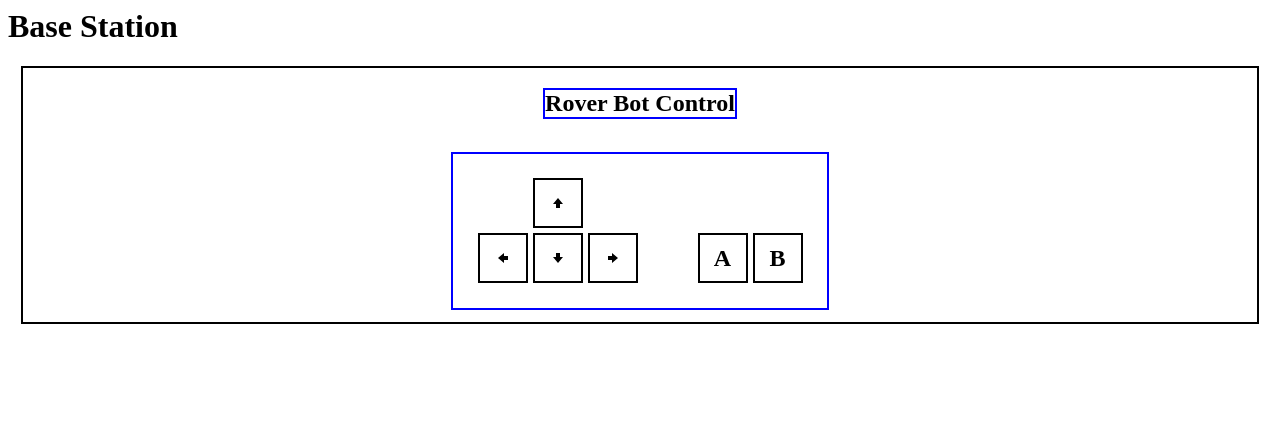
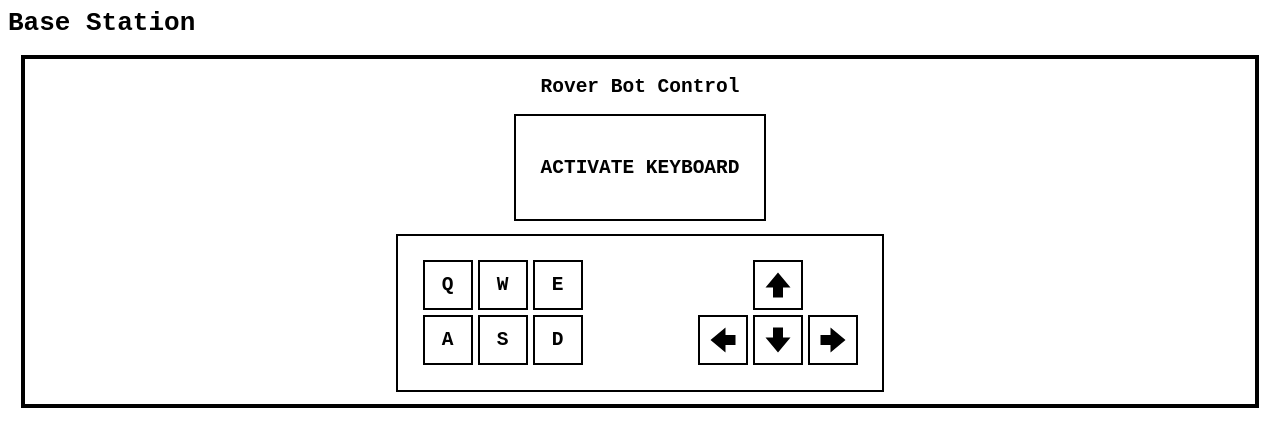
Before and after one commit to intern-jck/base-station, a React app: page / in a window 1280 px wide. Shown: the top 446 px of the page. Built offline with nearby package versions, Linux system fonts and the light colour scheme.

Commit message:
creates gui layout and basic functionality

```diff
--- a/src/App.jsx
+++ b/src/App.jsx
@@ -1,5 +1,6 @@
 import React from "react";
 import BotControl from './BotControl.jsx';
+import './styles/App.css';
 
 const App = () => {
 
--- a/src/BotControl.jsx
+++ b/src/BotControl.jsx
@@ -6,106 +6,62 @@ import './styles/BotControl.css';
 function BotControl(props) {
 
   const [keyboardActive, setKeyboardActive] = useState(false);
-  // const [buttonActive, setButtonActive] = useState(false);
-  // const [gamepadActive, setGamepadActive] = useState(false);
 
-  const [currentDirection, setCurrentDirection] = useState('');
-  const [currentSpeed, setCurrentSpeed] = useState(100);
-
-  // const zeroBotUrl = '';
   const roverBotUrl = 'http://192.168.1.110:3000';
 
 
-  const moveBot = (dir, spd)  => {
-    axios
-      .put(roverBotUrl + `/bot-move/`,
-        {
-          'dir': dir,
-          'spd': spd,
-        })
-      .then((response) => {
-        console.log(response.status);
-      })
-      .catch((error) => {
-        console.log(error.message);
-      });
 
-  };
+  const handleKeyDown = (event) => {
 
-  const activateKeyboard = (event) => {
-    console.log(event.target);
-    const activate = keyboardActive;
-    event.target.classList.toggle('keyboard-active');
-    setKeyboardActive(!activate);
+    event.preventDefault();
+    const target = event.target;
+    const name = event.name;
+    const key = event.key;
+    console.log('KEYBOARD', key);
 
-  }
-
-  const onKeyPress = (event) => {
-    event.preventDefault();
-
-    // const target = event.target;
-    const keyCode = event.keyCode;
-    const keyChar =  String.fromCharCode(keyCode);
-    console.log('KEYBOARD', keyChar, keyCode);
-
-    switch (keyChar) {
-      case 'W':
-        setCurrentDirection(keyChar);
-        moveBot(keyChar, currentSpeed);
+    target.classList.toggle('keyboard-active');
+    console.log(target.classList);
+    switch (key) {
+      case 'w':
         break;
-      case 'S':
-        setCurrentDirection(keyChar);
-        moveBot(keyChar, currentSpeed);
+      case 's':
         break;
-      case 'A':
-        setCurrentDirection(keyChar);
-        moveBot(keyChar, currentSpeed);
+      case 'a':
         break;
-      case 'D':
-        setCurrentDirection(keyChar);
-        moveBot(keyChar, currentSpeed);
+      case 'd':
         break;
-      case 'E':
-        // setCurrentDirection(keyChar);
-        let spd = currentSpeed + 10;
-        if (spd > 250) { spd = 255; }
-        setCurrentSpeed(spd);
-        moveBot(currentDirection, spd);
+      case 'e':
         break;
-      case 'Q':
-        setCurrentDirection(keyChar);
-        setCurrentSpeed(100);
-        moveBot(keyChar, 0);
+      case 'q':
         break;
       }
+
 
     };
 
   return (
     <div className="bot-control-panel">
       <h2 className="control-header">Rover Bot Control</h2>
-
       <div
-        className="direction-control"
-        onClick={activateKeyboard}
-        onKeyDown={onKeyPress}
-        tabIndex="0">
-        <div className="dir-btn dir-left"><GoArrowLeft /></div>
-        <div className="dir-btn dir-up"><GoArrowUp /></div>
-        <div className="dir-btn dir-down"><GoArrowDown /></div>
-        <div className="dir-btn dir-right"><GoArrowRight /></div>
-        <div className="dir-btn dir-a"><h2>A</h2></div>
-        <div className="dir-btn dir-b"><h2>B</h2></div>
+        className="keyboard-control"
+        onKeyDown={handleKeyDown}
+        tabIndex="0"><h2>ACTIVATE KEYBOARD</h2>
       </div>
-
-      {/* <div
-        className="keyboard-control"
-        onClick={activateKeyboard}
-        onKeyDown={onKeyPress}
-        tabIndex="0">
-          Keyboard Control
-      </div> */}
-
+      <div
+        className="keyboard-keys">
+        {/* Motor Control */}
+        <div className="ctl-btn dir-left"><h2>A</h2></div>
+        <div className="ctl-btn dir-up"><h2>W</h2></div>
+        <div className="ctl-btn dir-down"><h2>S</h2></div>
+        <div className="ctl-btn dir-right"><h2>D</h2></div>
+        <div className="ctl-btn dir-stop"><h2>Q</h2></div>
+        <div className="ctl-btn dir-faster"><h2>E</h2></div>
+        {/* Camera Control */}
+        <div className="ctl-btn pan-left"><GoArrowLeft size={40} /></div>
+        <div className="ctl-btn tilt-up"><GoArrowUp size={40} /></div>
+        <div className="ctl-btn tilt-down"><GoArrowDown size={40} /></div>
+        <div className="ctl-btn pan-right"><GoArrowRight size={40} /></div>
+        </div>
     </div>
   );
 
--- a/src/index.jsx
+++ b/src/index.jsx
@@ -1,6 +1,7 @@
 import React from 'react';
 import { createRoot } from 'react-dom/client';
 import App from './App.jsx';
+
 const container = document.getElementById('root');
 const root = createRoot(container);
 root.render(<App tab="home" />);
--- a/src/styles/App.css
+++ b/src/styles/App.css
@@ -1,3 +1,4 @@
-.control-div {
-  border: 2px solid black;
+body {
+  font-family: monospace;
+  font-size: 100%;
 }
--- a/src/styles/BotControl.css
+++ b/src/styles/BotControl.css
@@ -1,5 +1,5 @@
 .bot-control-panel {
-  border: 2px solid black;
+  border: 4px solid black;
   margin: 1%;
   display: flex;
   flex-direction: column;
@@ -7,19 +7,28 @@
 }
 
 .control-header {
-  border: 2px solid blue;
+  /* border: 2px solid blue; */
   width: fit-content;
   text-align: center;
 }
 
-.direction-control {
-  border: 2px solid blue;
+.keyboard-control {
+  border: 2px solid black;
+  padding: 2%;
+}
+
+.keyboard-control:focus {
+  border: 8px solid green;
+}
+
+.keyboard-keys {
+  border: 2px solid black;
   margin: 1%;
   padding:2%;
   width: fit-content;
   display: grid;
   gap: 5px 5px;
-  grid-template-columns: repeat(6, 50px);
+  grid-template-columns: repeat(8, 50px);
   grid-template-rows: repeat(2, 50px);
 }
 
@@ -27,16 +36,19 @@
   border: 2px solid green;
 }
 
-.dir-btn {
+.ctl-btn {
   border: 2px solid black;
   display: flex;
   align-items: center;
   justify-content: center;
 }
 
-.dir-btn:hover {
+.ctl-btn:hover {
   border: 2px solid green;
 }
+
+
+/* Motor Contorl */
 
 .dir-left {
   grid-column: 1;
@@ -59,17 +71,36 @@
   grid-row: 2;
 }
 
-.dir-a {
-  grid-column: 5;
-  grid-row: 2;
+.dir-stop {
+  grid-column: 1;
+  grid-row: 1;
+
 }
 
-.dir-b {
+.dir-faster {
+  grid-column: 3;
+  grid-row: 1;
+}
+
+
+/* Camera Control */
+
+.pan-left {
   grid-column: 6;
   grid-row: 2;
 }
 
-/* Keyboard */
-.keyboard-active {
-  border: 2px solid green;
+.pan-right {
+  grid-column: 8;
+  grid-row: 2;
 }
+
+.tilt-up {
+  grid-column: 7;
+  grid-row: 1;
+}
+
+.tilt-down {
+  grid-column: 7;
+  grid-row: 2;
+}
```
Also changed, not shown: 1 other file (tests, documents, lock files or other folders).
